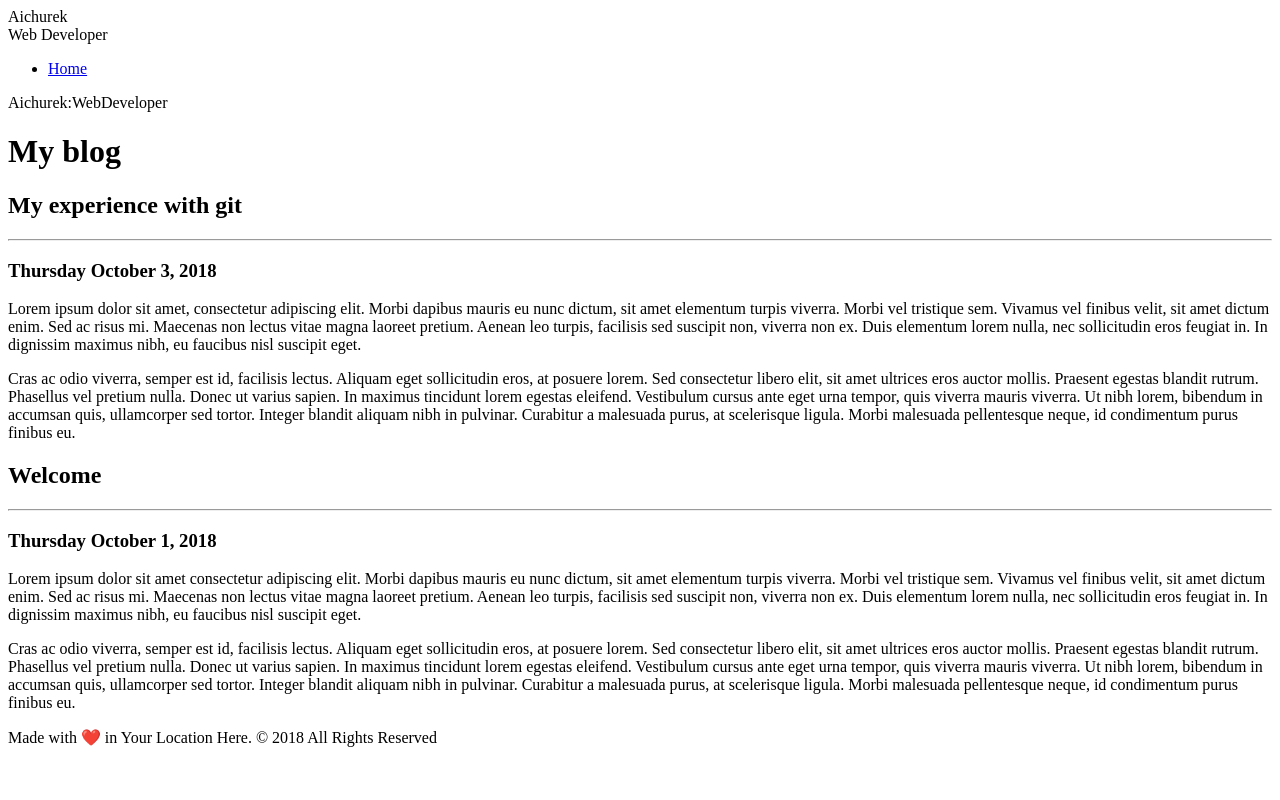
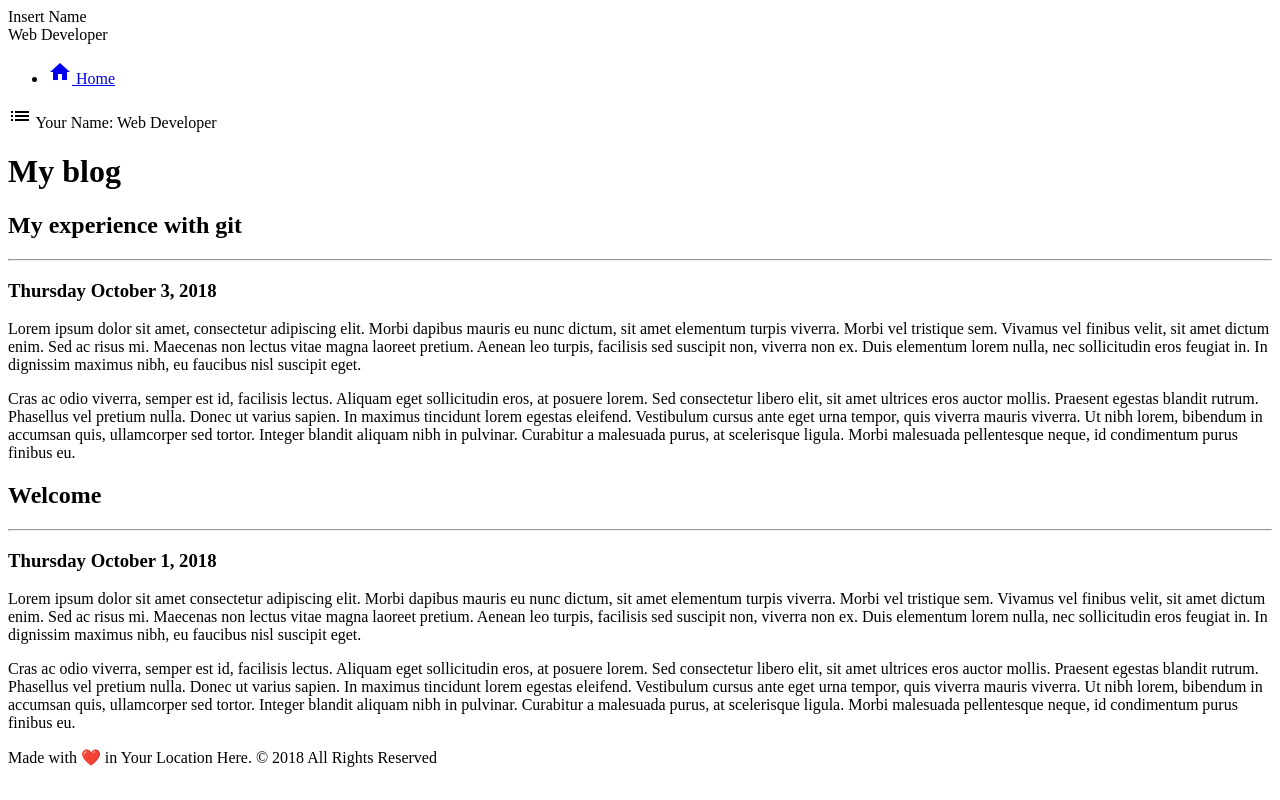
Before and after one commit to curokai/personal-blog, a plain HTML site: page index.html in a window 1280 px wide. Drawn offline with Linux system fonts and the light colour scheme.

Commit message:
Add Google Material Icons

```diff
--- a/index.html
+++ b/index.html
@@ -4,6 +4,7 @@
   <meta chargset= "UTF-8">
   <meta name="viewport" content="width=device-width, initial-scale=1.0">
   <meta http-equiv="X-UA-Compatible" content="ie=edge">
+  <link href="https://fonts.googleapis.com/icon?family=Material+Icons" rel="stylesheet">
   <title>Insert Name - Web Developer </title>
   </head>
   <body>
@@ -11,10 +12,14 @@
       <div class="wrapper">
           <nav>
          <div class="inner-wrap">
-              <div class="site-header">Aichurek</div>
+           <div class="site-header">Insert Name</div>
            <div class="site-subheader">Web Developer</div>
            <ul class="site-navigation">
-               <li><a href="index.html">Home</a></li>
+             <li>
+               <a href="index.html">
+                 <i class="material-icons">home</i> Home
+               </a>
+             </li>
            </ul>
          </div>
        </nav>
@@ -22,9 +27,11 @@
        <main>
          <div class="menu">
            <div class="menu-icon" id="sidebarCollapse">
-                    <span class="mobile-header"> Aichurek:WebDeveloper</span>
+             <i class="material-icons"> list </i>
+             <span class="mobile-header">Your Name: Web Developer</span>
            </div>
          </div>
+
                  <h1>My blog</h1>
          <article>
            <h2>My experience with git</h2>
```
Lines whose indentation alone changed are shown as unchanged.
